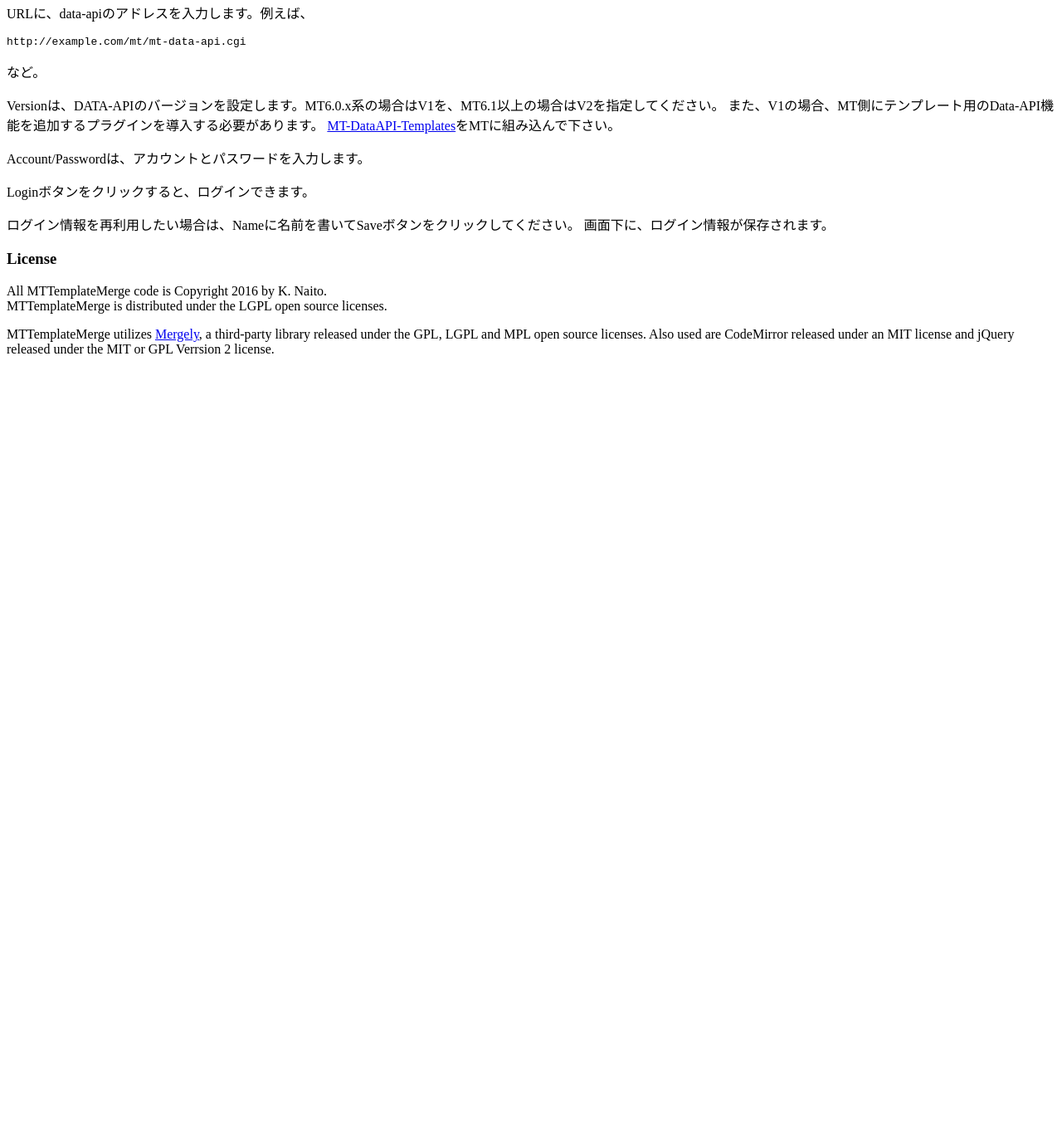
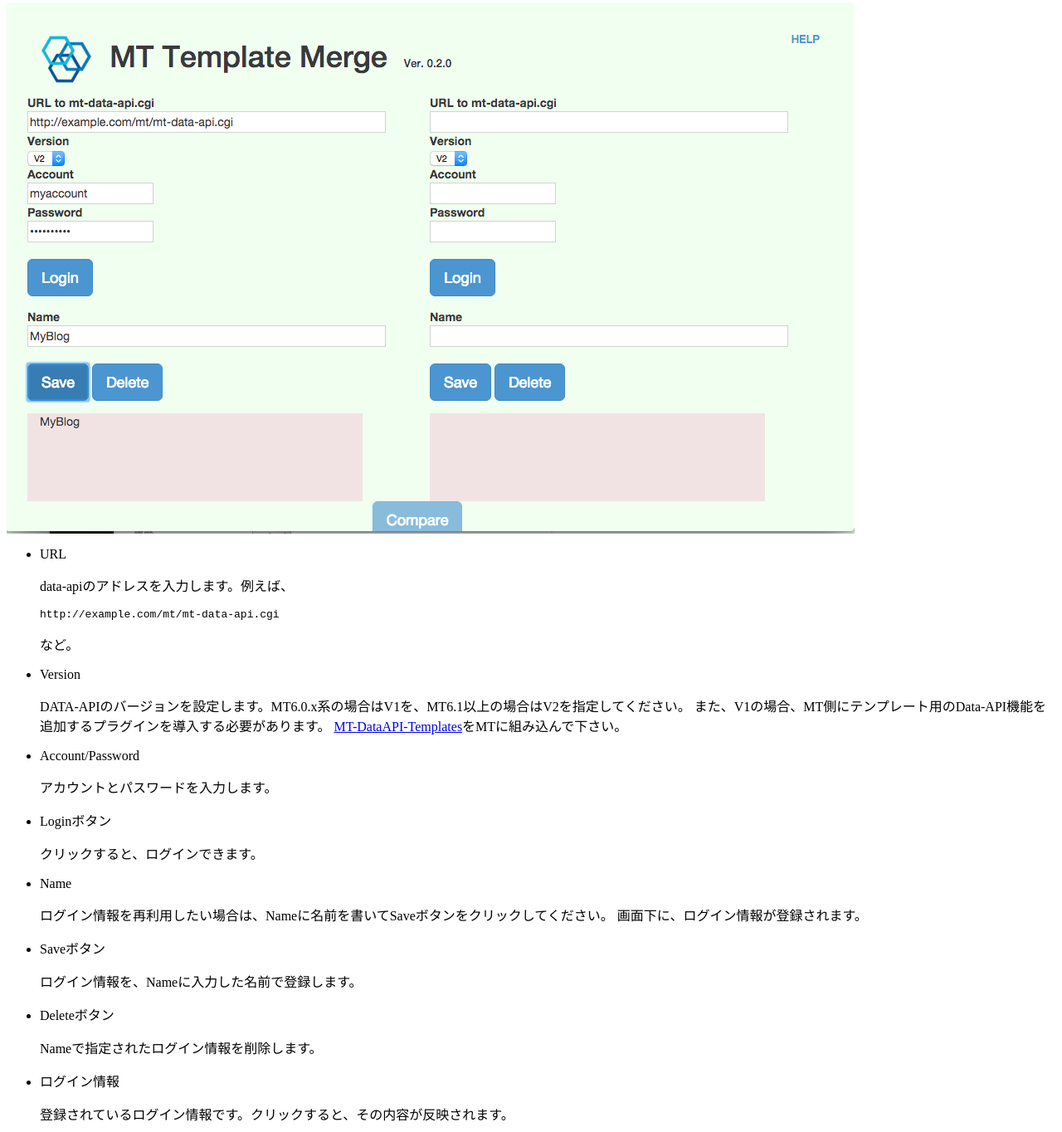
Before and after one commit to knight9999/MTTemplateMerge, a plain HTML site: page index.html in a window 1280 px wide. Shown: the part 276-1640 px from the top of the page at 83% size. Before the commit the page ends 800 px from the top, so only its background shows below. Drawn offline with Linux system fonts and the light colour scheme.

Commit message:
compile index.html

```diff
--- a/index.html
+++ b/index.html
@@ -13,13 +13,27 @@
 <p>２つのMT(MovableType)にログインして、それぞれのテンプレートのソースコードを比較・編集することができます。</p>
 <h2 id="使い方">使い方</h2>
 <h3 id="ログイン画面">ログイン画面</h3>
-<p>URLに、data-apiのアドレスを入力します。例えば、</p>
+<p><img src="login.png"></p>
+<ul>
+<li><p>URL</p>
+<p>data-apiのアドレスを入力します。例えば、</p>
 <pre><code>http://example.com/mt/mt-data-api.cgi</code></pre>
-<p>など。</p>
-<p>Versionは、DATA-APIのバージョンを設定します。MT6.0.x系の場合はV1を、MT6.1以上の場合はV2を指定してください。 また、V1の場合、MT側にテンプレート用のData-API機能を追加するプラグインを導入する必要があります。 <a href="https://github.com/knight9999/MT-DataAPI-Templates">MT-DataAPI-Templates</a>をMTに組み込んで下さい。</p>
-<p>Account/Passwordは、アカウントとパスワードを入力します。</p>
-<p>Loginボタンをクリックすると、ログインできます。</p>
-<p>ログイン情報を再利用したい場合は、Nameに名前を書いてSaveボタンをクリックしてください。 画面下に、ログイン情報が保存されます。</p>
+<p>など。</p></li>
+<li><p>Version</p>
+<p>DATA-APIのバージョンを設定します。MT6.0.x系の場合はV1を、MT6.1以上の場合はV2を指定してください。 また、V1の場合、MT側にテンプレート用のData-API機能を追加するプラグインを導入する必要があります。 <a href="https://github.com/knight9999/MT-DataAPI-Templates">MT-DataAPI-Templates</a>をMTに組み込んで下さい。</p></li>
+<li><p>Account/Password</p>
+<p>アカウントとパスワードを入力します。</p></li>
+<li><p>Loginボタン</p>
+<p>クリックすると、ログインできます。</p></li>
+<li><p>Name</p>
+<p>ログイン情報を再利用したい場合は、Nameに名前を書いてSaveボタンをクリックしてください。 画面下に、ログイン情報が登録されます。</p></li>
+<li><p>Saveボタン</p>
+<p>ログイン情報を、Nameに入力した名前で登録します。</p></li>
+<li><p>Deleteボタン</p>
+<p>Nameで指定されたログイン情報を削除します。</p></li>
+<li><p>ログイン情報</p>
+<p>登録されているログイン情報です。クリックすると、その内容が反映されます。</p></li>
+</ul>
 <h3 id="license">License</h3>
 <p>All MTTemplateMerge code is Copyright 2016 by K. Naito.<br />
 MTTemplateMerge is distributed under the LGPL open source licenses.</p>
```
